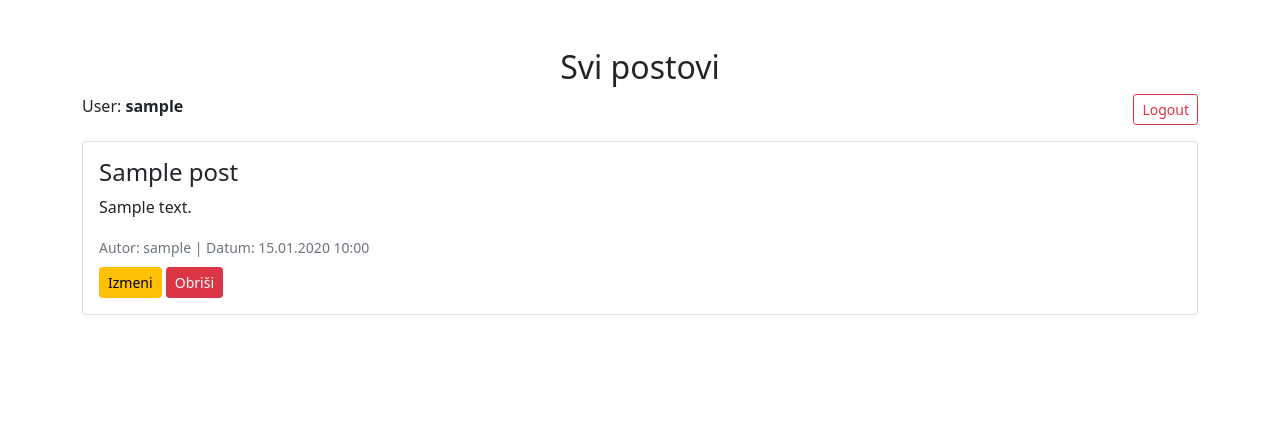
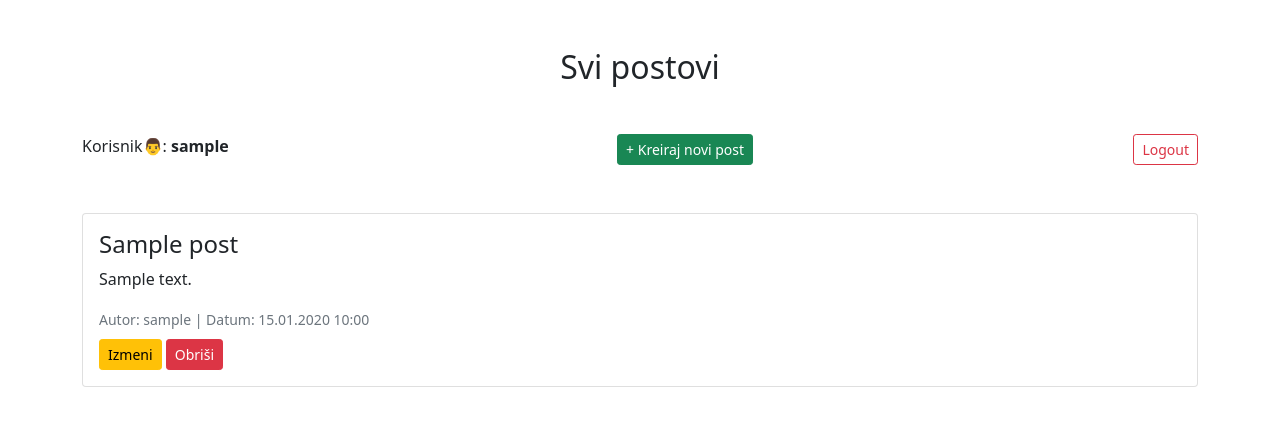
Before and after one commit to filipjt88/blog_app, a PHP site: template views/index.view.php in a window 1280 px wide. Shown: the top 426 px of the page. Run offline with PHP 8.4, Linux system fonts and the light colour scheme; the visitor is signed in with stand-in values (Sample User, id 1); tables that the repository leaves empty or names only in its code hold one stand-in row (values such as "Sample post"); the template is opened without the code that fills it: most values are stand-ins (such as "Sample title", 1, 10 or a date in 2020).

Commit message:
edit blog and index

```diff
--- a/create_blog_process.php
+++ b/create_blog_process.php
@@ -13,7 +13,7 @@ if($_SERVER['REQUEST_METHOD'] === "POST") {
     }
     $stmt = $pdo->prepare("INSERT INTO posts (title, content, user_id) VALUES (:title, :content, :user_id)");
     $stmt->execute(['title' => $title, 'content' => $content, 'user_id' => $user_id]);
-    header("Location: views/index.view.php");
+    header("Location: index.php");
     exit;
 } else {
     header("Location: create_blog_post.php");
--- a/views/index.view.php
+++ b/views/index.view.php
@@ -5,12 +5,12 @@ require_once __DIR__ . '/../parts/top.php';
 
 <div class="container mt-5">
     <h2 class="text-center">Svi postovi</h2>
-    <section class="d-flex justify-content-between">
+    <section class="d-flex justify-content-between mt-5">
         <?php if (isset($_SESSION['username'])): ?>
-            <span class="me-2">User: <strong><?= htmlspecialchars($_SESSION['username']) ?></strong></span>
-            <a href="./logout.php" class="btn btn-sm btn-outline-danger mb-3">Logout</a>
+            <span class="me-2">Korisnik👨: <strong><?= htmlspecialchars($_SESSION['username']) ?></strong></span>
+            <a href="./create_blog_post.php" class="btn btn-success btn-sm mb-5"> + Kreiraj novi post</a>
+            <a href="./logout.php" class="btn btn-sm btn-outline-danger mb-5">Logout</a>
         <?php else: ?>
-            <a href="../create_blog_post.php" class="btn btn-success"> + Kreiraj novi post</a>
             <a href="../views/login.view.php" class="btn btn-sm btn-outline-primary">Login</a>
         <?php endif; ?>
     </section>
```
